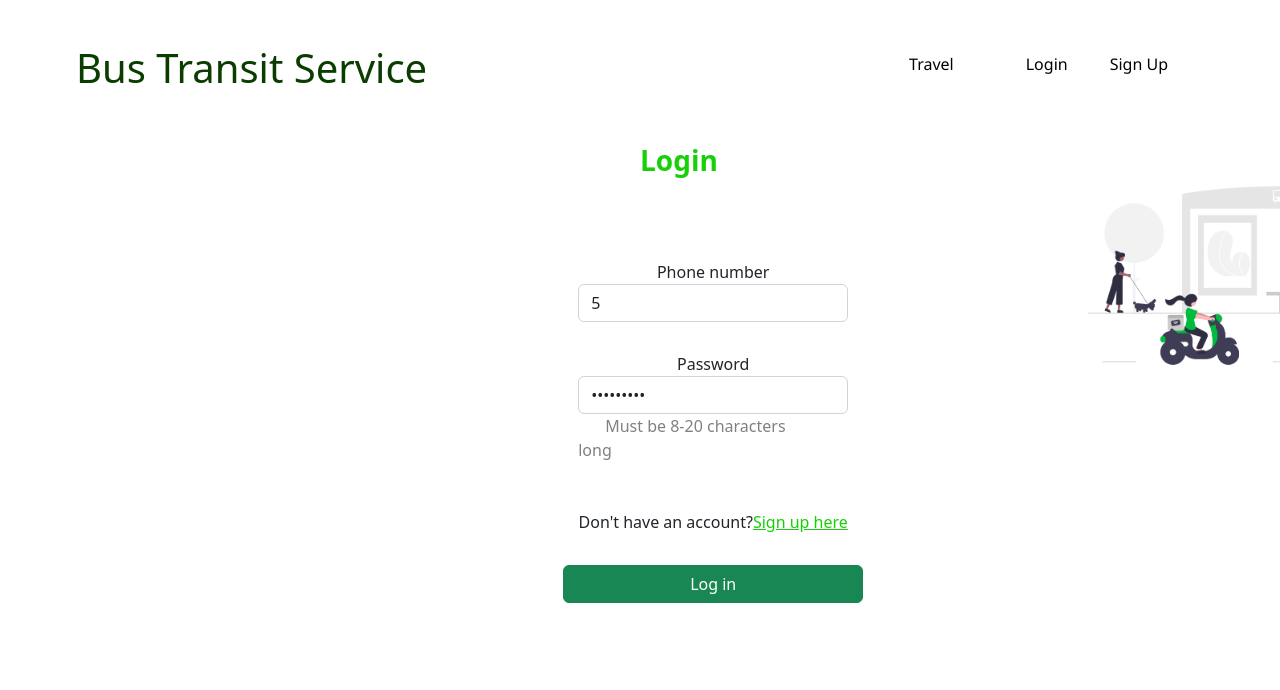
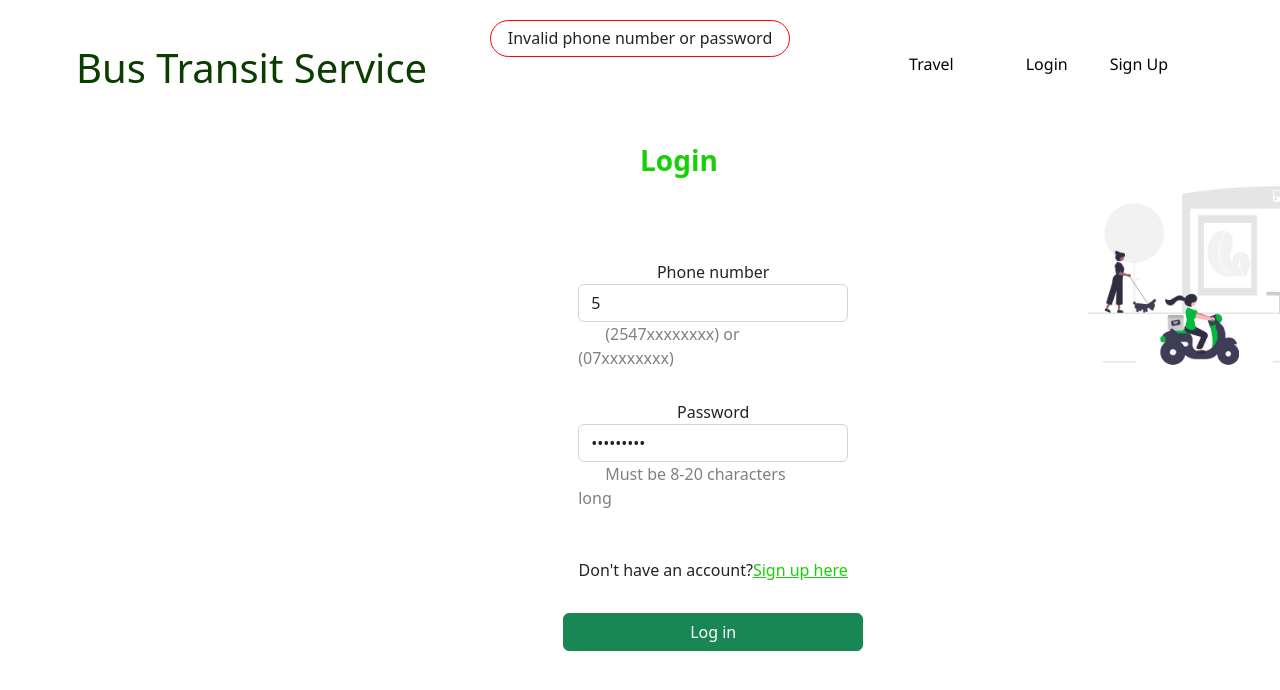
Before and after one commit to MaureenMurugi/BRT, a React (Create React App) app: page /login in a window 1280 px wide. Both pictures are taken after typing "5", "Sample123" into the empty fields and a click on the button "Log in". Shown: the top 690 px of the page. Built offline with nearby package versions, Linux system fonts and the light colour scheme.

Commit message:
Add style for error div, can be improved

```diff
--- a/src/App.css
+++ b/src/App.css
@@ -257,13 +257,3 @@
   position: fixed;
   top: 20px;
 }
-.auth-errors{
-  width:300px;
-  border:1px solid red;
-  display: flex;
-  justify-content: center;
-  align-items: center;
-  flex-direction: column;
-  border-radius: 20px;
-  display: block;
-}
--- a/src/Components/Login .jsx
+++ b/src/Components/Login .jsx
@@ -7,11 +7,32 @@ import Img from "../Components/img/undraw_Bus_stop_re_h8ej.png";
 
 const Login = () => {
   const navigate = useNavigate();
-  const [error, setError] = useState({phonenumber:"" , password:""});
+  const [error, setError] = useState({
+    phonenumber: "",
+    password: "",
+    status: "",
+  });
+
+  const redDiv = {
+    width: "300px",
+    height: "37px",
+    border: "1px solid red",
+    display: "flex",
+    padding: "5px 0px",
+    alignItems: "center",
+    flexDirection: "column",
+    borderRadius: "20px",
+  };
+
+  const noDiv = {
+    display: "none",
+    width: "300px",
+    border: "1px solid red",
+  };
 
   function validatePhonenumber(phonenumber) {
-    //test for 10 digits or 12 digits starting with 254
-    const re = /^(\+254|0)[7][0-9]{8}$/;
+    //test for 10 digits or 12 digits starting with 254 followed by 9 digits
+    const re = /^(254|0)?(7|1)\d{8}$/;
     return re.test(phonenumber);
   }
 
@@ -36,6 +57,8 @@ const Login = () => {
       return;
     }
 
+    setError({ ...error, phonenumber: "", password: "", status: "" });
+
     //post to the api
     fetch("/login", {
       method: "POST",
@@ -48,7 +71,8 @@ const Login = () => {
         if (res.ok) {
           return res.json();
         } else {
-          setError({ error: "Something went wrong" });
+          setError({ ...error, status: "Something went wrong" });
+          return null;
         }
       })
       .then((data) => {
@@ -68,9 +92,22 @@ const Login = () => {
         <h3 className="Textaa">Login</h3>
       </div>
       <div className="auth-errors-wrapper">
-        <div className="auth-errors" style={error.phonenumber === "" || error.password === "" ? {"display":"none"} : {"display":"block"}}>
-          <p>{error.phonenumber}</p>
-          <p>{error.password}</p>
+        <div
+          className="auth-errors"
+          style={
+            error.phonenumber === "" &&
+            error.password === "" &&
+            error.status === ""
+              ? noDiv
+              : redDiv
+          }
+        >
+          <p>
+            {error.phonenumber === "" && error.password === ""
+              ? ""
+              : "Invalid phone number or password"}
+            {error.status !== "" ? "Something went wrong" : ""}
+          </p>
         </div>
       </div>
 
@@ -88,6 +125,11 @@ const Login = () => {
               required
               autoFocus="yes"
             />
+            <div className="col-auto">
+              <span id="passwordHelpInline" className="SmallText">
+               (2547xxxxxxxx) or (07xxxxxxxx)
+              </span>
+            </div>
             {/* <small className="SmallText">Enter your phone number</small> */}
           </div>
           <div className="form-group">
```
